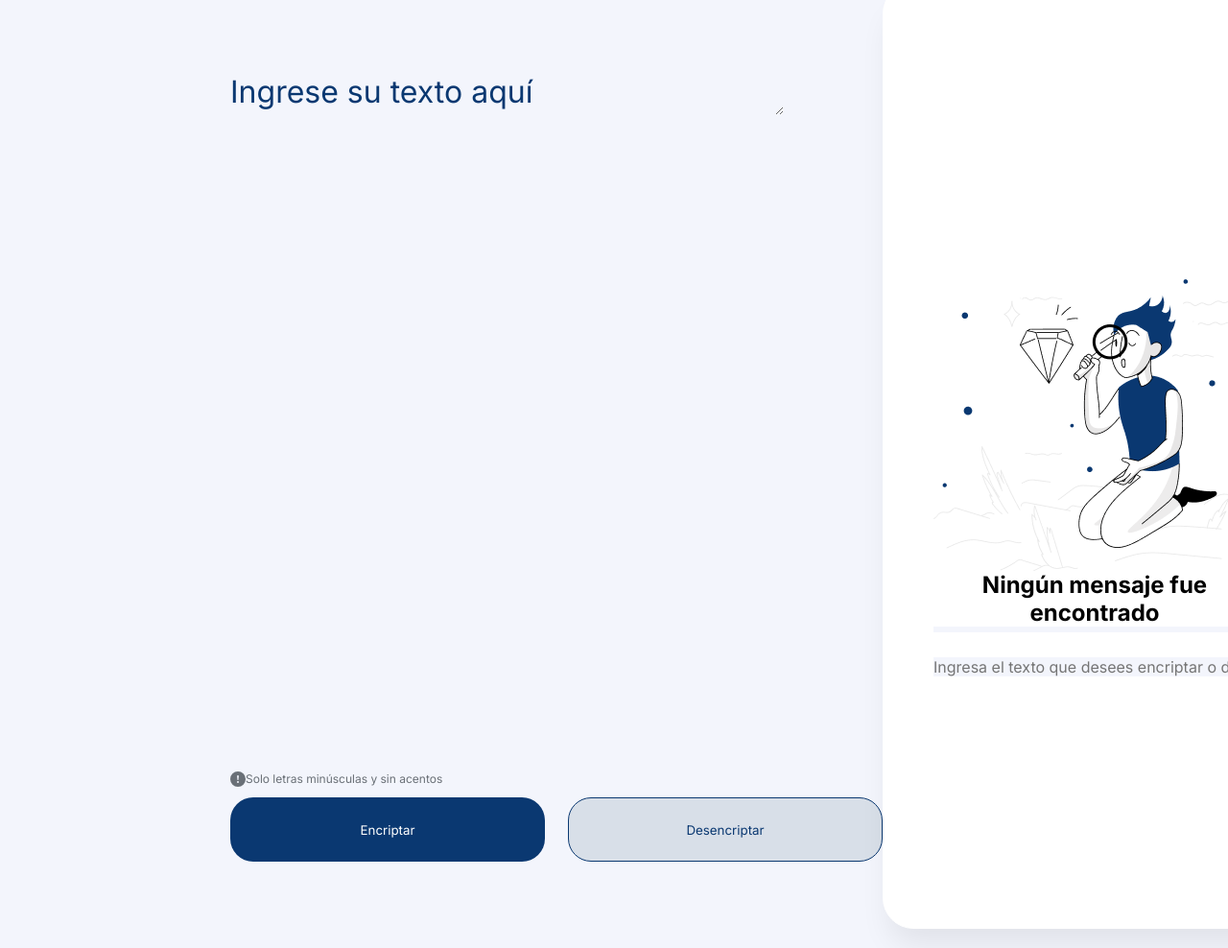
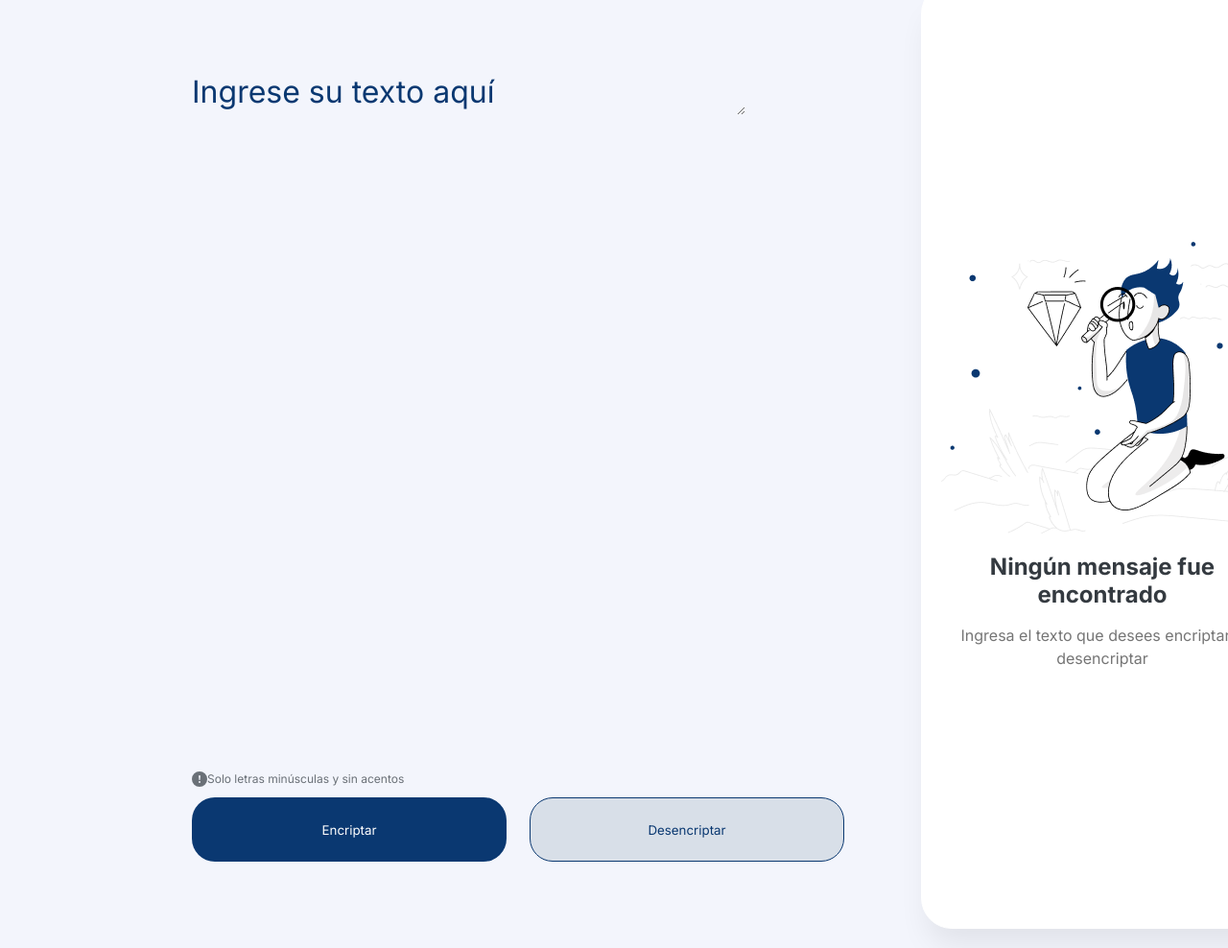
Before and after one commit to MackarennaAlarconTorres/Challenge-alura, a plain HTML site: page index.html in a window 1280 px wide. Shown: the part 110-1098 px from the top of the page at 96% size. Drawn offline with Linux system fonts and the light colour scheme.

Commit message:
Afinando detalles del diseño de la pagina web

```diff
--- a/index.html
+++ b/index.html
@@ -29,10 +29,8 @@
         </section>
         <section class="Desencriptador">
             <img src="img/Muñeco.png" rel="imagen-principal">
-            <div class="mensaje-encriptado">
-                <p class="alertaDos">Ningún mensaje fue encontrado</p>
-                <label for="texto"></label>
-                <input type="text" id="texto" class="input-padron" required placeholder="Ingresa el texto que desees encriptar o desencriptar.">
+            <p class="alertaDos">Ningún mensaje fue encontrado</p>
+            <textarea cols="69" rows="10" id="mensaje" placeholder="Ingresa el texto que desees encriptar o desencriptar"></textarea>
             </div>
         </section>
     </main>
--- a/style.css
+++ b/style.css
@@ -32,7 +32,7 @@ main {
 .container-1 {
     display: flex;
     flex-direction: column;
-    margin-left: 240px;
+    margin-left: 200px;
     justify-content: space-around;
 }
 
@@ -51,6 +51,7 @@ main {
 .selector {
     display: flex;
     margin-top: 10px;
+    margin-right: 80px;
     width: 680px;
     height: 67px;
     border-radius: 24px;
@@ -94,35 +95,31 @@ main {
 .Desencriptador img{
     width: 336px;
     height: 304px;
-    margin-left: 32px;
     background: #FFFFFF;
-}
-
-.mensaje-encriptado {
-    width: 336px;
-    height: 64px;
-    margin-left: 32px;
-    display: flex;
-    gap: 16px;
-    flex-direction: column;
+    margin-bottom: 20px;
 }
 
 .alertaDos {
     width: 336px;
     height: 58px;
-    background: #FFFFFF;
     font-size: 24px;
     font-weight: 700;
     line-height: 29px;
     letter-spacing: 0em;
     text-align: center;
+    background: #FFFFFF;
+    color: #343A40;
 }
-#texto {
+
+#mensaje {
     width: 336px;
     height: 48px;
     font-size: 16px;
     line-height: 24px;
     letter-spacing: 0em;
     text-align: center;
-    color: #495057;
+    background: #FFFFFF;
+    color: #343A40;
+    margin-top: 16px;
+    resize: none;
 }
```
